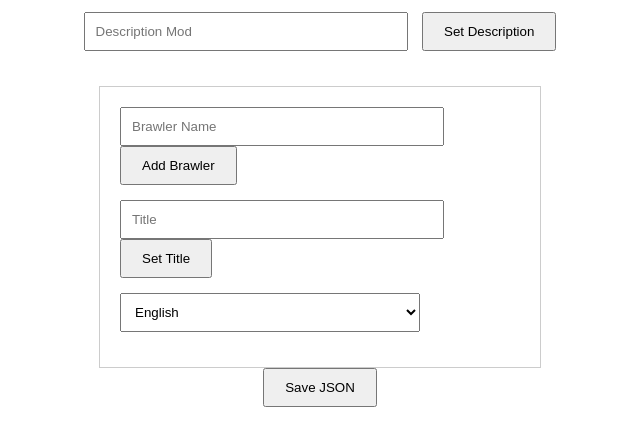
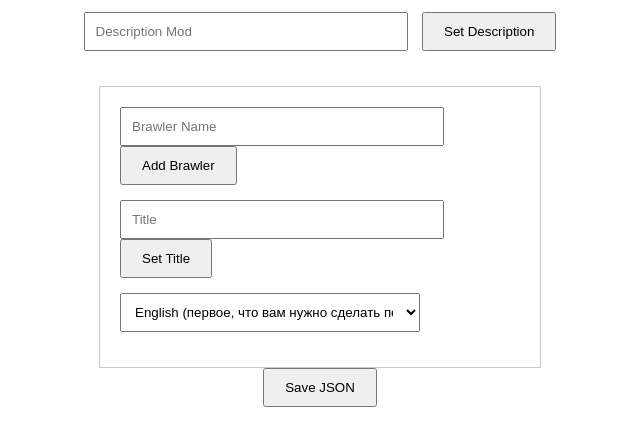
Before and after one commit to avrcal/titles, a plain HTML site: page title.html in a window 1280 px wide. Shown: the part 142-588 px from the top of the page, without its empty margins (320-960 px from the left). Drawn offline with Linux system fonts and the light colour scheme.

Commit message:
Update title.html

```diff
--- a/title.html
+++ b/title.html
@@ -56,7 +56,7 @@
         </div>
         <div class="input-group">
             <select id="languageSelector" onchange="updateLanguage()">
-                <option value="texts">English</option>
+                <option value="texts">English (первое, что вам нужно сделать перед началом редактирования"выберите язык")(the first thing you need to do before editing)</option>
                 <option value="ar">Arabic</option>
                 <option value="ru">Russian</option>
             </select>
```
